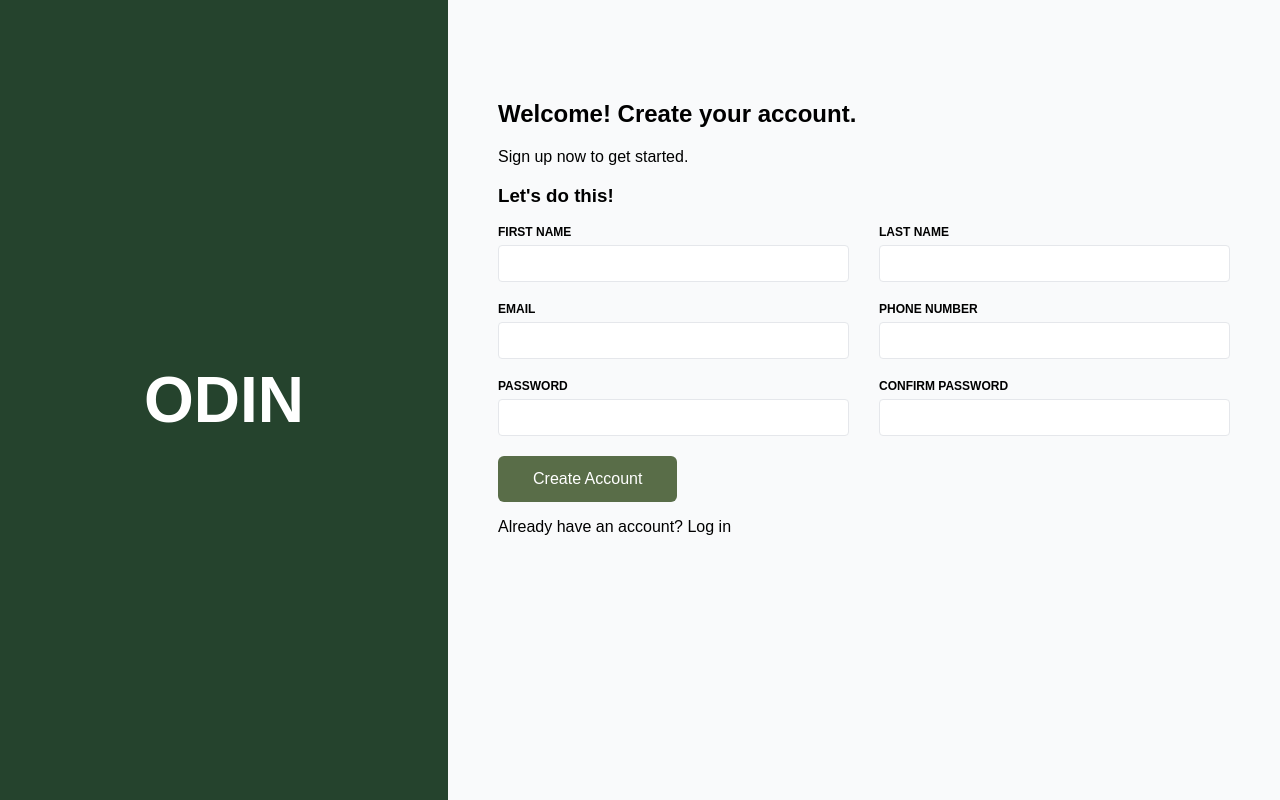
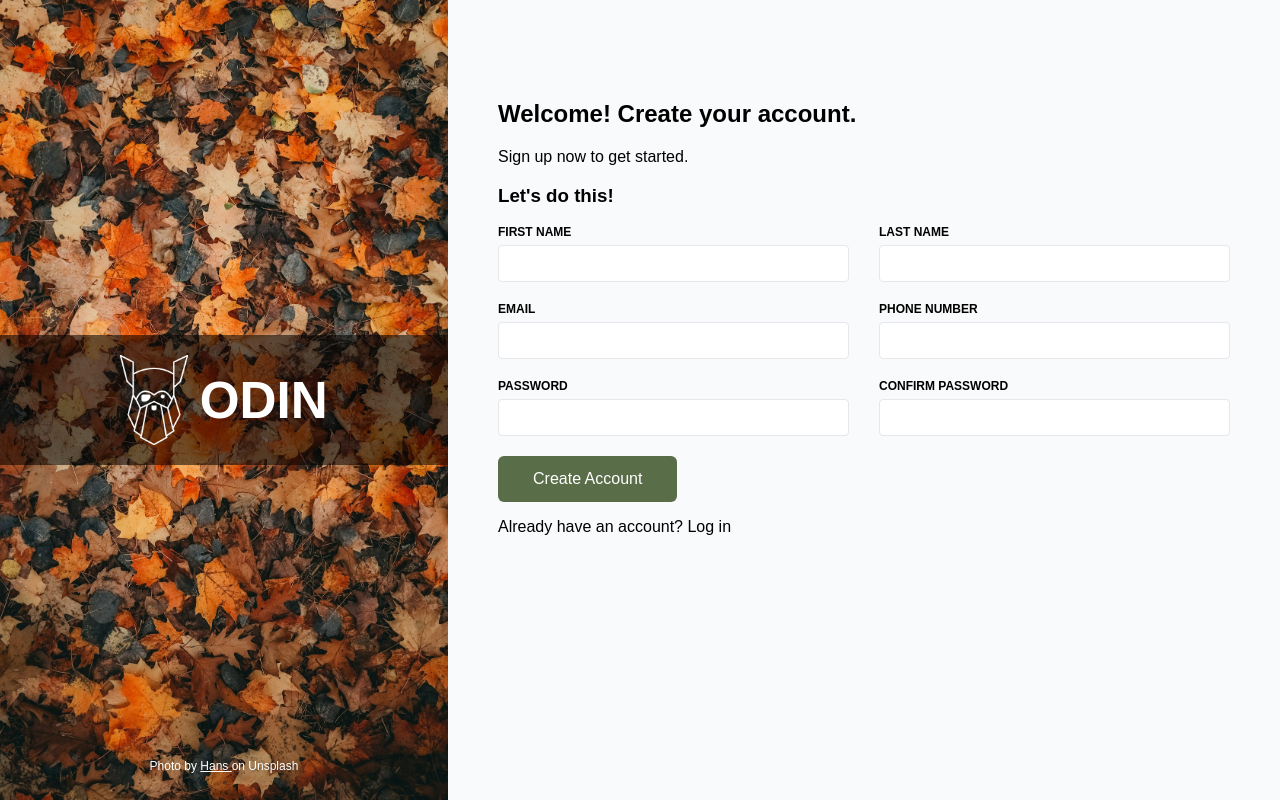
Before and after one commit to HyyerrEnergy/sign-up-form, a plain HTML site: page index.html in a window 1280 px wide. Drawn offline with Linux system fonts and the light colour scheme.

Commit message:
Complete Odin sign-up form with autumn background

```diff
--- a/index.html
+++ b/index.html
@@ -10,8 +10,19 @@
 <body>
     <div class="container">
         <div class="sidebar">
-            <h1>ODIN</h1>
-        </div>
+    <div class="logo-banner">
+    <img src="images/odin-lined.png" alt="Odin Logo">
+    <h1>ODIN</h1>
+</div>
+
+    <p class="photo-credit">
+        Photo by
+        <a href="https://unsplash.com/photos/rf0CYi5TOPc">
+            Hans
+        </a>
+        on Unsplash
+    </p>
+</div>
 
         <main class="content">
             <h2>Welcome! Create your account.</h2>
--- a/style.css
+++ b/style.css
@@ -65,3 +65,70 @@ button {
     font-size: 16px;
     cursor: pointer;
 }
+/* Autumn Leaves Background */
+.sidebar {
+    position: relative;
+    background-image: url("images/autumn-leaves.jpg");
+    background-size: cover;
+    background-position: center;
+    background-repeat: no-repeat;
+}
+
+/* Dark transparent banner behind ODIN */
+.sidebar h1 {
+    width: 100%;
+    padding: 25px 10px;
+    background-color: rgba(0, 0, 0, 0.55);
+    color: white;
+    text-align: center;
+    font-size: 64px;
+    margin: 0;
+}
+
+/* Photo credit */
+.photo-credit {
+    position: absolute;
+    bottom: 15px;
+    width: 100%;
+    text-align: center;
+    color: white;
+    font-size: 12px;
+}
+
+.photo-credit a {
+    color: white;
+}
+/* Odin logo banner */
+.logo-banner {
+    display: flex;
+    justify-content: center;
+    align-items: center;
+    gap: 12px;
+    width: 100%;
+    padding: 20px 10px;
+    background-color: rgba(0, 0, 0, 0.55);
+}
+
+.logo-banner img {
+    height: 90px;
+    width: auto;
+    object-fit: contain;
+}
+
+.sidebar .logo-banner h1 {
+    width: auto;
+    margin: 0;
+    padding: 0;
+    background: transparent;
+    font-size: clamp(36px, 4vw, 64px);
+    color: white;
+}
+input:focus {
+    outline: 1px solid #2563eb;
+    border-color: #2563eb;
+    box-shadow: 0 2px 5px rgba(0, 0, 0, 0.15);
+}
+
+input[type="password"]:user-invalid {
+    border: 2px solid #dc2626;
+}
```
Also changed, not shown: images/autumn-leaves.jpg (added), images/odin-lined.png (added).
